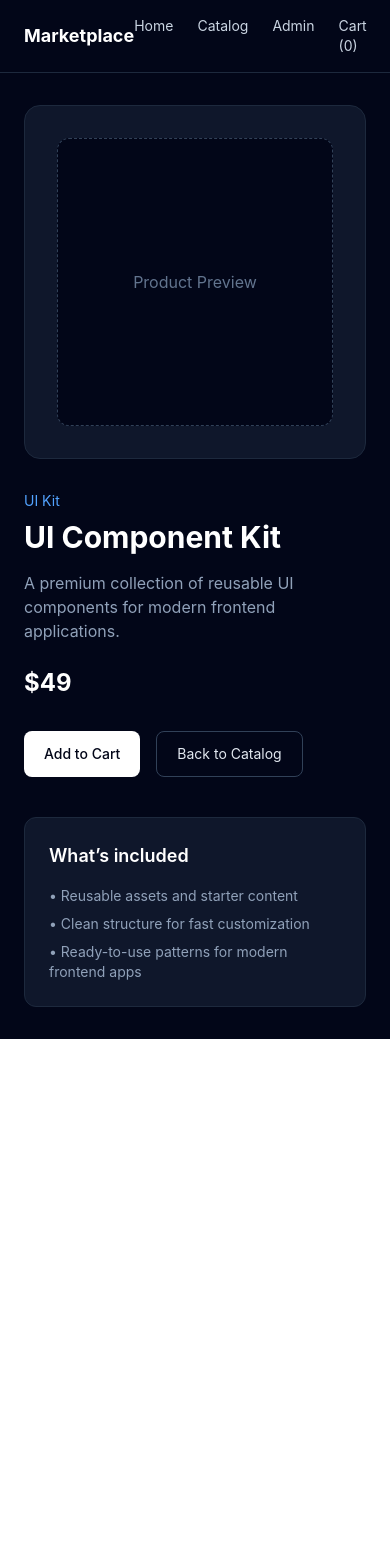
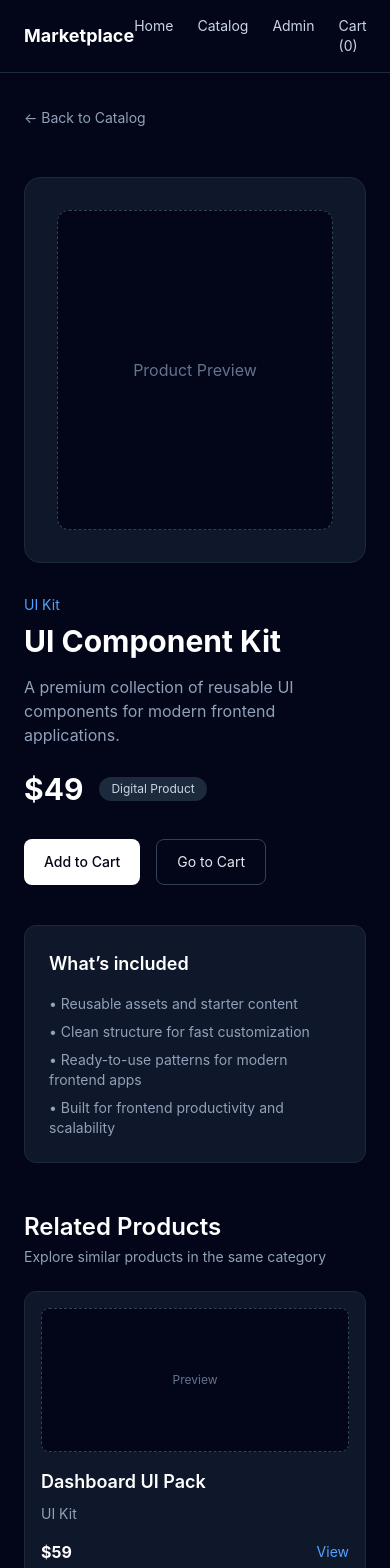
Before and after one commit to saisharathch/modular-marketplace, a React (Vite) app in the folder apps/shell/: page /product/1 in a window 390 px wide. Shown: the top 1568 px of the page. Before the commit the page ends 1039 px from the top, so only its background shows below. Built offline with nearby package versions, Linux system fonts and the light colour scheme.

Commit message:
product detail page and add related products

```diff
--- /dev/null
+++ b/apps/shell/src/components/EmptyState.tsx
@@ -0,0 +1,15 @@
+type EmptyStateProps = {
+  title: string;
+  description: string;
+};
+
+function EmptyState({ title, description }: EmptyStateProps) {
+  return (
+    <div className="rounded-xl border border-dashed border-slate-800 bg-slate-900 p-8 text-center">
+      <h3 className="text-lg font-semibold">{title}</h3>
+      <p className="mt-2 text-sm text-slate-400">{description}</p>
+    </div>
+  );
+}
+
+export default EmptyState;
--- /dev/null
+++ b/apps/shell/src/components/SectionHeader.tsx
@@ -0,0 +1,17 @@
+type SectionHeaderProps = {
+  title: string;
+  description?: string;
+};
+
+function SectionHeader({ title, description }: SectionHeaderProps) {
+  return (
+    <div>
+      <h2 className="text-2xl font-semibold">{title}</h2>
+      {description && (
+        <p className="mt-1 text-sm text-slate-400">{description}</p>
+      )}
+    </div>
+  );
+}
+
+export default SectionHeader;
--- a/apps/shell/src/components/productCard.tsx
+++ b/apps/shell/src/components/productCard.tsx
@@ -5,18 +5,20 @@
   title: string;
   price: number;
   category: string;
-  description?: string;
 };
 
 function ProductCard({ id, title, price, category }: Product) {
   return (
-    <div className="rounded-xl border border-slate-800 bg-slate-900 p-4 transition hover:border-slate-700">
-      <h3 className="text-lg font-semibold">{title}</h3>
+    <div className="rounded-xl border border-slate-800 bg-slate-900 p-4 transition hover:-translate-y-0.5 hover:border-slate-700">
+      <div className="flex h-36 items-center justify-center rounded-lg border border-dashed border-slate-700 bg-slate-950 text-xs text-slate-500">
+        Preview
+      </div>
+
+      <h3 className="mt-4 text-lg font-semibold">{title}</h3>
       <p className="mt-2 text-sm text-slate-400">{category}</p>
 
       <div className="mt-4 flex items-center justify-between">
         <span className="font-bold text-white">${price}</span>
-
         <Link
           to={`/product/${id}`}
           className="text-sm text-blue-400 hover:text-blue-300"
--- a/apps/shell/src/pages/ProductDetailPage.tsx
+++ b/apps/shell/src/pages/ProductDetailPage.tsx
@@ -1,35 +1,46 @@
 import { Link, useParams } from "react-router-dom";
+import { useProducts } from "../providers/ProductsProvider";
 import { useCart } from "../providers/CartProvider";
-import { useProducts } from "../providers/ProductsProvider";
+import ProductCard from "../components/ProductCard";
+import SectionHeader from "../components/SectionHeader";
+import EmptyState from "../components/EmptyState";
 
 function ProductDetailPage() {
   const { id } = useParams();
+  const { products } = useProducts();
   const { addToCart } = useCart();
-  const { products } = useProducts();
 
   const product = products.find((item) => item.id === id);
 
   if (!product) {
     return (
-      <div className="rounded-xl border border-dashed border-slate-800 bg-slate-900 p-8">
-        <h2 className="text-2xl font-semibold">Product not found</h2>
-        <p className="mt-2 text-slate-400">
-          The product you are looking for does not exist.
-        </p>
-        <Link
-          to="/catalog"
-          className="mt-4 inline-block text-sm text-blue-400 hover:text-blue-300"
-        >
-          Back to catalog
-        </Link>
-      </div>
+      <EmptyState
+        title="Product not found"
+        description="The product you are looking for does not exist."
+      />
     );
   }
 
+  const relatedProducts = products
+    .filter(
+      (item) => item.id !== product.id && item.category === product.category,
+    )
+    .slice(0, 3);
+
   return (
+    <div className="space-y-12">
+      <div>
+        <Link
+          to="/catalog"
+          className="text-sm text-slate-400 transition hover:text-white"
+        >
+          ← Back to Catalog
+        </Link>
+      </div>
+
       <div className="grid gap-8 lg:grid-cols-2">
         <div className="rounded-2xl border border-slate-800 bg-slate-900 p-8">
-        <div className="flex h-72 items-center justify-center rounded-xl border border-dashed border-slate-700 bg-slate-950 text-slate-500">
+          <div className="flex h-80 items-center justify-center rounded-xl border border-dashed border-slate-700 bg-slate-950 text-slate-500">
             Product Preview
           </div>
         </div>
@@ -37,15 +48,18 @@
         <div>
           <p className="text-sm text-blue-400">{product.category}</p>
           <h1 className="mt-2 text-3xl font-bold">{product.title}</h1>
-        <p className="mt-4 text-slate-400">{product.description}</p>
+          <p className="mt-4 max-w-xl text-slate-400">{product.description}</p>
 
-        <div className="mt-6">
-          <span className="text-2xl font-bold text-white">
+          <div className="mt-6 flex items-center gap-4">
+            <span className="text-3xl font-bold text-white">
               ${product.price}
+            </span>
+            <span className="rounded-full bg-slate-800 px-3 py-1 text-xs text-slate-300">
+              Digital Product
             </span>
           </div>
 
-        <div className="mt-8 flex gap-4">
+          <div className="mt-8 flex flex-wrap gap-4">
             <button
               onClick={() =>
                 addToCart({
@@ -61,10 +75,10 @@
             </button>
 
             <Link
-            to="/catalog"
+              to="/cart"
               className="rounded-lg border border-slate-700 px-5 py-3 text-sm text-slate-200 transition hover:border-slate-500"
             >
-            Back to Catalog
+              Go to Cart
             </Link>
           </div>
 
@@ -74,9 +88,39 @@
               <li>• Reusable assets and starter content</li>
               <li>• Clean structure for fast customization</li>
               <li>• Ready-to-use patterns for modern frontend apps</li>
+              <li>• Built for frontend productivity and scalability</li>
             </ul>
           </div>
         </div>
+      </div>
+
+      <section>
+        <SectionHeader
+          title="Related Products"
+          description="Explore similar products in the same category"
+        />
+
+        {relatedProducts.length > 0 ? (
+          <div className="mt-6 grid gap-6 sm:grid-cols-2 lg:grid-cols-3">
+            {relatedProducts.map((item) => (
+              <ProductCard
+                key={item.id}
+                id={item.id}
+                title={item.title}
+                price={item.price}
+                category={item.category}
+              />
+            ))}
+          </div>
+        ) : (
+          <div className="mt-6">
+            <EmptyState
+              title="No related products"
+              description="There are no similar products available right now."
+            />
+          </div>
+        )}
+      </section>
     </div>
   );
 }
```
Lines whose indentation alone changed are shown as unchanged.
